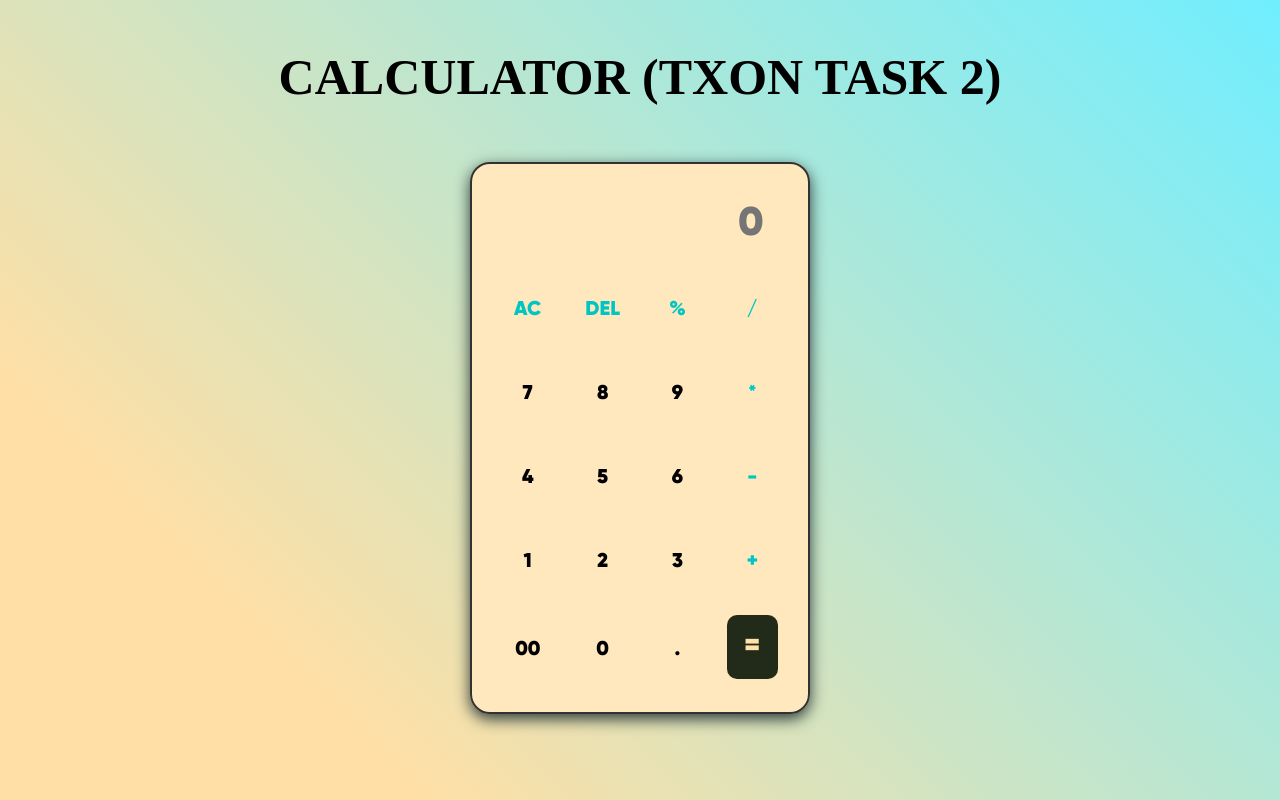
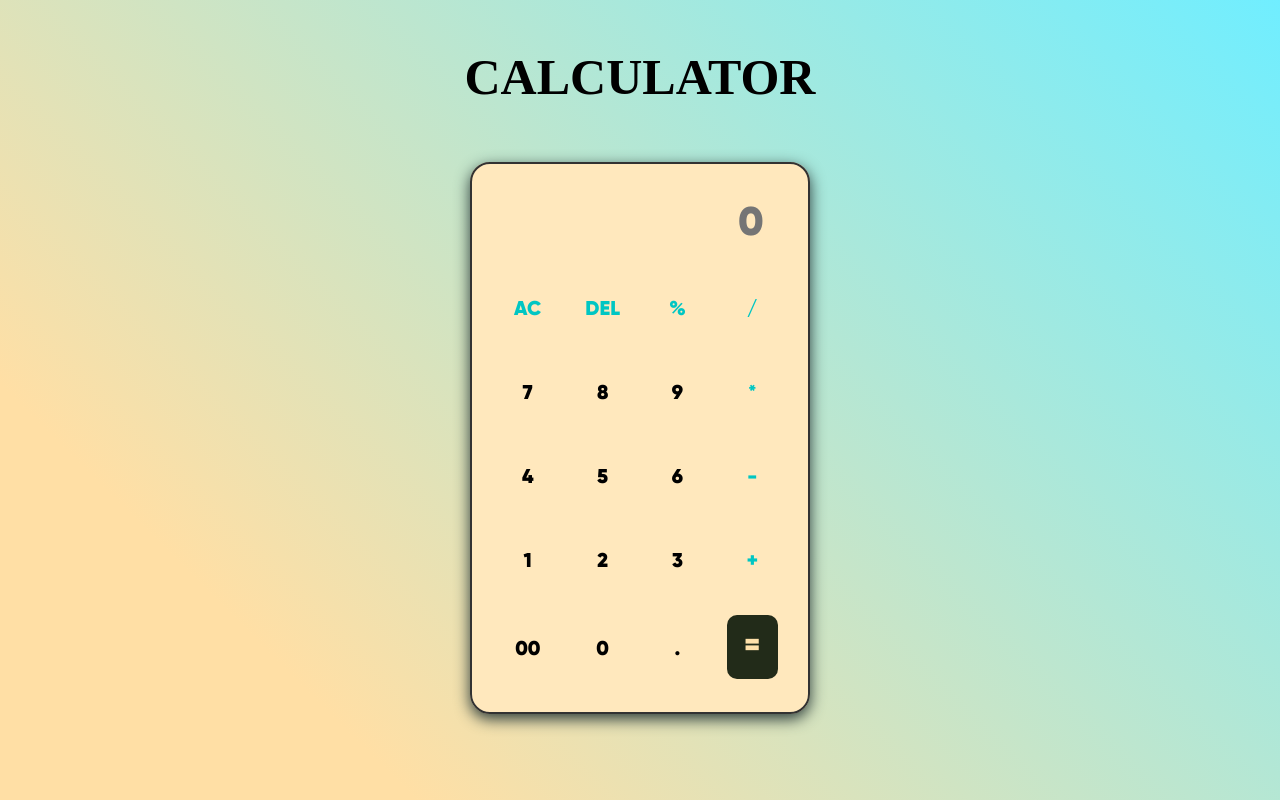
Before and after one commit to Kritik-shrivastava/Calculator, a plain HTML site: page index.html in a window 1280 px wide. Drawn offline with Linux system fonts and the light colour scheme.

Commit message:
Update index.html

```diff
--- a/index.html
+++ b/index.html
@@ -11,7 +11,7 @@
 </head>
 
 <body>
-    <h1 id="title">Calculator (TXON Task 2)</h1>
+    <h1 id="title">Calculator</h1>
     <div class="container">
         <div class="calculator">
             <input type="text" placeholder="0" id="inputbox">
```
